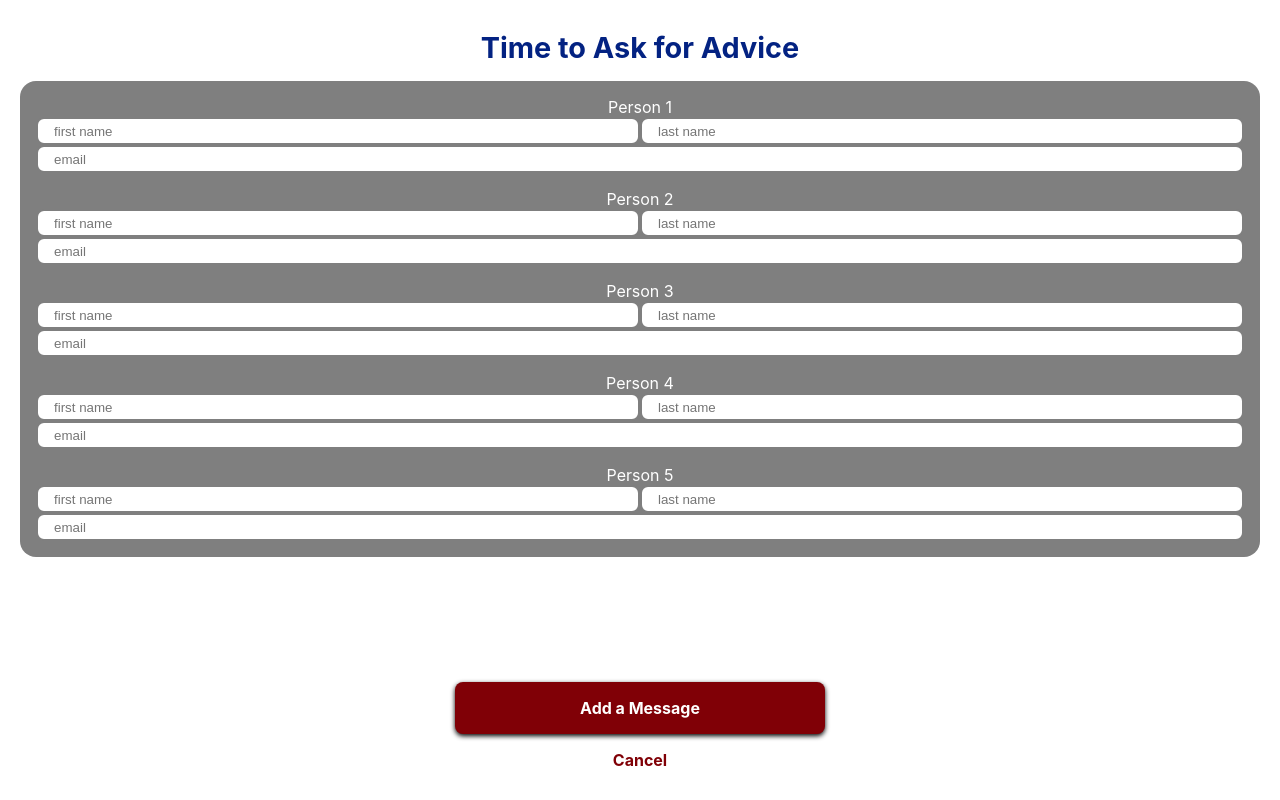
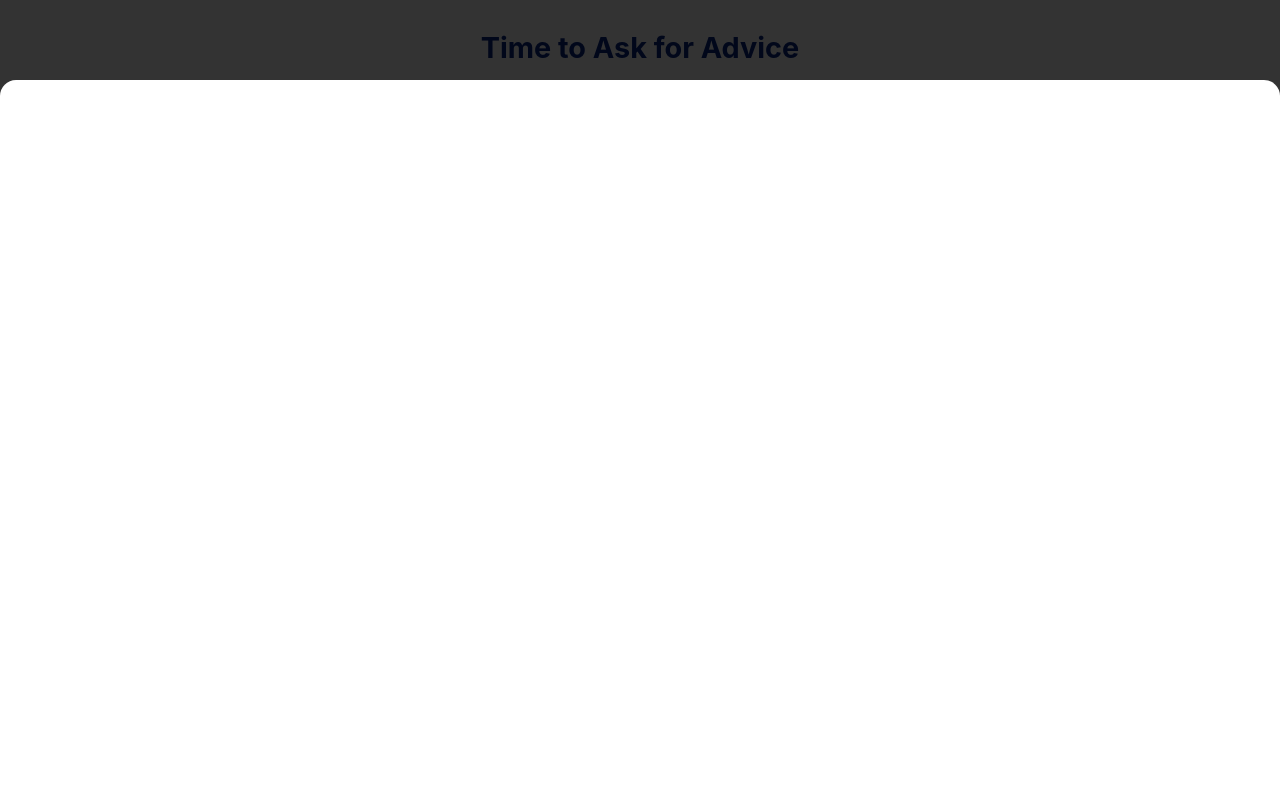
Before and after one commit to squadslappers/better, a React (Create React App) app: page /#/name-entry in a window 1280 px wide. Built offline with nearby package versions, Linux system fonts and the light colour scheme.

Commit message:
Adding the form now

```diff
--- /dev/null
+++ b/src/Components/Message.js
@@ -0,0 +1,10 @@
+import React, {useState} from 'react';
+
+const Message = (props) => {
+  return(<div className='message'>
+    <div className='message__inner'>
+
+    </div>
+  </div>)
+}
+export default Message;
--- a/src/Components/NameEntry.js
+++ b/src/Components/NameEntry.js
@@ -1,6 +1,7 @@
 import React, {useState} from 'react';
 import axios from 'axios';
 import {Link} from 'react-router-dom';
+import Message from './Message';
 
 const NameEntry = (props) => {
 
@@ -76,6 +77,7 @@ const NameEntry = (props) => {
   }
 
   return(<div className='column'>
+    <Message/>
     <h1>Time to Ask for Advice</h1>
     <span>{notEnoughPeopleMessage}</span>
     <div className='advice__required-box'>
--- /dev/null
+++ b/src/style/_message.scss
@@ -0,0 +1,16 @@
+.message {
+  height: 100vh;
+  width: 100%;
+  position: fixed;
+  top: 0;
+  background: rgba(0,0,0,0.8);
+  z-index: 2;
+}
+.message__inner{
+  position: fixed;
+  bottom: 0;
+  height: 90vh; width: 100vw;
+  border-top-right-radius: 16px;
+  border-top-left-radius: 16px;
+  background: white;
+}
--- a/src/style/style.scss
+++ b/src/style/style.scss
@@ -28,3 +28,4 @@ a{
 @import './landing';
 @import './createAccount';
 @import './form';
+@import './message';
```
